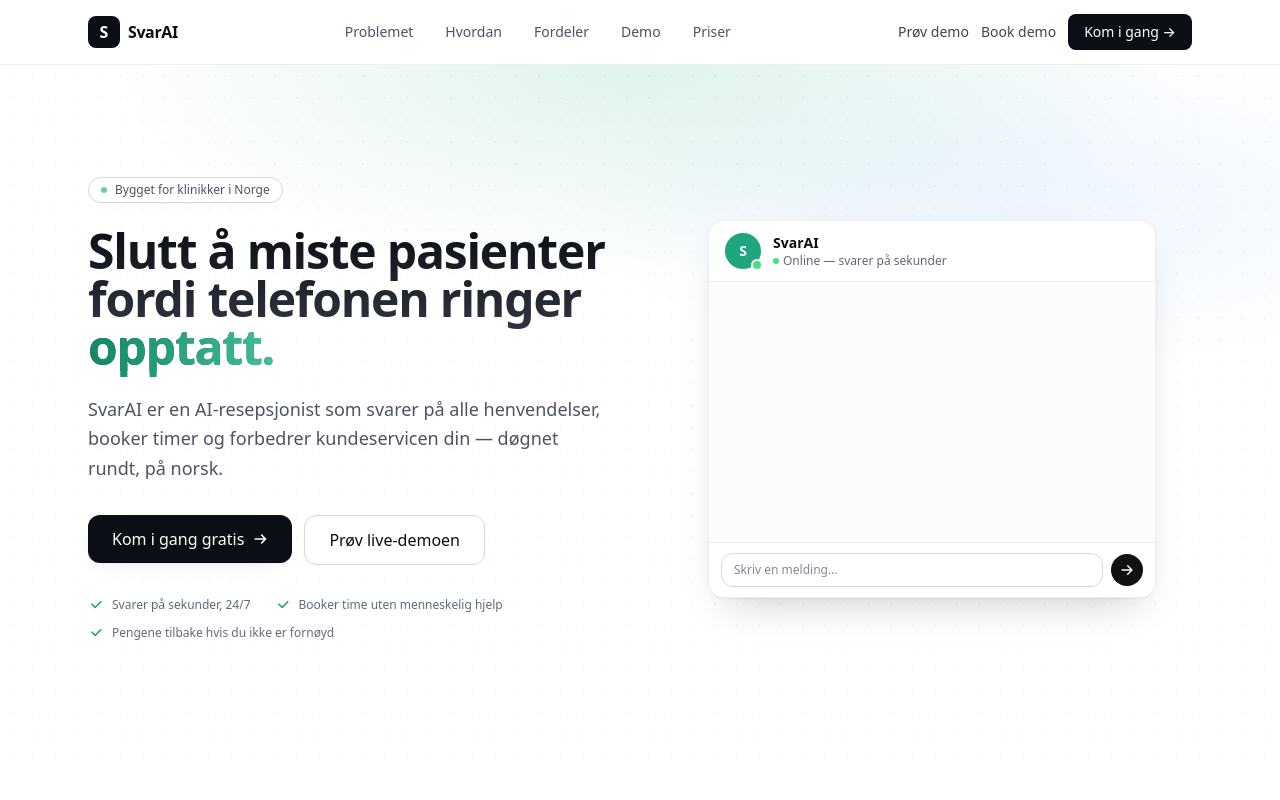
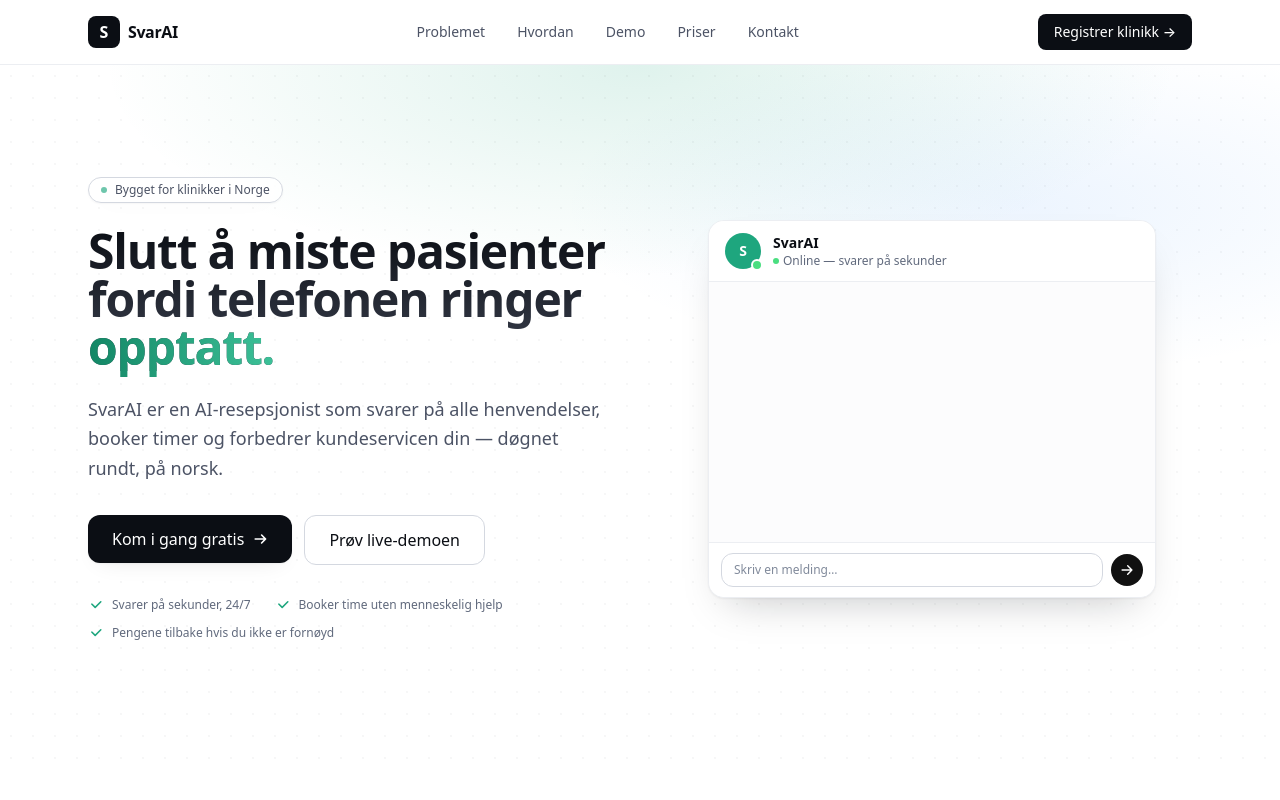
Before and after one commit to Markus-svarai/SvarAi, a Next.js app: page / in a window 1280 px wide. Shown: the top 800 px of the page. Built offline with nearby package versions, Linux system fonts and the light colour scheme.

Commit message:
fix(nav): legg til Kontakt-lenke + Alexander Hagen kontaktinfo

```diff
--- a/components/CTA.tsx
+++ b/components/CTA.tsx
@@ -36,6 +36,34 @@
                   </li>
                 ))}
               </ul>
+
+              <div className="mt-8 pt-6 border-t border-ink-100">
+                <p className="text-xs font-semibold uppercase tracking-wider text-ink-400 mb-4">Eller ta kontakt direkte</p>
+                <div className="flex items-center gap-3">
+                  <div className="h-10 w-10 rounded-full bg-ink-100 flex items-center justify-center text-sm font-bold text-ink-700 shrink-0">
+                    AH
+                  </div>
+                  <div>
+                    <p className="text-sm font-semibold text-ink-900">Alexander Hagen</p>
+                    <p className="text-xs text-ink-500">SvarAI</p>
+                  </div>
+                </div>
+                <div className="mt-3 flex flex-col gap-2">
+                  <a href="tel:+4747229344" className="inline-flex items-center gap-2 text-sm text-ink-700 hover:text-ink-900 transition">
+                    <svg className="h-4 w-4 text-brand-500 shrink-0" viewBox="0 0 20 20" fill="currentColor">
+                      <path d="M2 3a1 1 0 011-1h2.153a1 1 0 01.986.836l.74 4.435a1 1 0 01-.54 1.06l-1.548.773a11.037 11.037 0 006.105 6.105l.774-1.548a1 1 0 011.059-.54l4.435.74a1 1 0 01.836.986V17a1 1 0 01-1 1h-2C7.82 18 2 12.18 2 5V3z" />
+                    </svg>
+                    +47 472 29 344
+                  </a>
+                  <a href="mailto:alexander.magnus.hagen@gmail.com" className="inline-flex items-center gap-2 text-sm text-ink-700 hover:text-ink-900 transition">
+                    <svg className="h-4 w-4 text-brand-500 shrink-0" viewBox="0 0 20 20" fill="currentColor">
+                      <path d="M2.003 5.884L10 9.882l7.997-3.998A2 2 0 0016 4H4a2 2 0 00-1.997 1.884z" />
+                      <path d="M18 8.118l-8 4-8-4V14a2 2 0 002 2h12a2 2 0 002-2V8.118z" />
+                    </svg>
+                    alexander.magnus.hagen@gmail.com
+                  </a>
+                </div>
+              </div>
             </div>
 
             <div className="lg:col-span-3">
--- a/components/Nav.tsx
+++ b/components/Nav.tsx
@@ -5,9 +5,9 @@
 const links = [
   { href: "#problem", label: "Problemet" },
   { href: "#hvordan", label: "Hvordan" },
-  { href: "#fordeler", label: "Fordeler" },
   { href: "#demo", label: "Demo" },
   { href: "#priser", label: "Priser" },
+  { href: "#kontakt", label: "Kontakt" },
 ];
 
 export default function Nav() {
@@ -33,20 +33,11 @@
 
         {/* Desktop CTA */}
         <div className="hidden md:flex items-center gap-3">
-          <a href="#demo" className="text-sm text-ink-700 hover:text-ink-900 transition">
-            Prøv demo
-          </a>
-          <a
-            href="#kontakt"
-            className="text-sm text-ink-700 hover:text-ink-900 transition"
-          >
-            Book demo
-          </a>
           <a
             href="/registrer"
             className="inline-flex items-center rounded-lg bg-ink-900 text-white text-sm font-medium px-4 py-2 hover:bg-ink-800 transition"
           >
-            Kom i gang →
+            Registrer klinikk →
           </a>
         </div>
 
```
